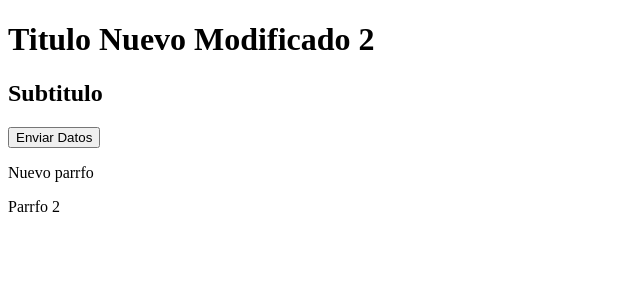
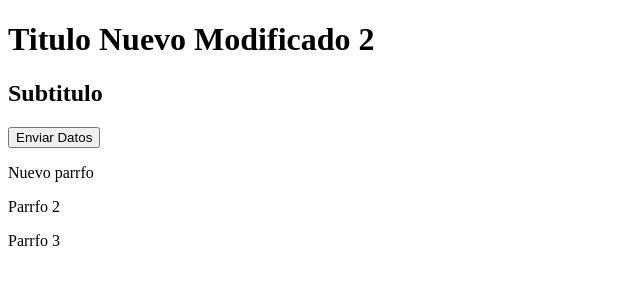
Before and after one commit to diegosnt/hello-world-git, a plain HTML site: page index.html in a window 1280 px wide. Shown: the full height of the page, 0-640 px from the left. Drawn offline with Linux system fonts and the light colour scheme.

Commit message:
se agrego un nuevo parrafo

```diff
--- a/index.html
+++ b/index.html
@@ -14,5 +14,6 @@
     </form>
     <p>Nuevo parrfo</p>
     <p>Parrfo 2</p>
+    <p>Parrfo 3</p>
 </body>
 </html>
```
